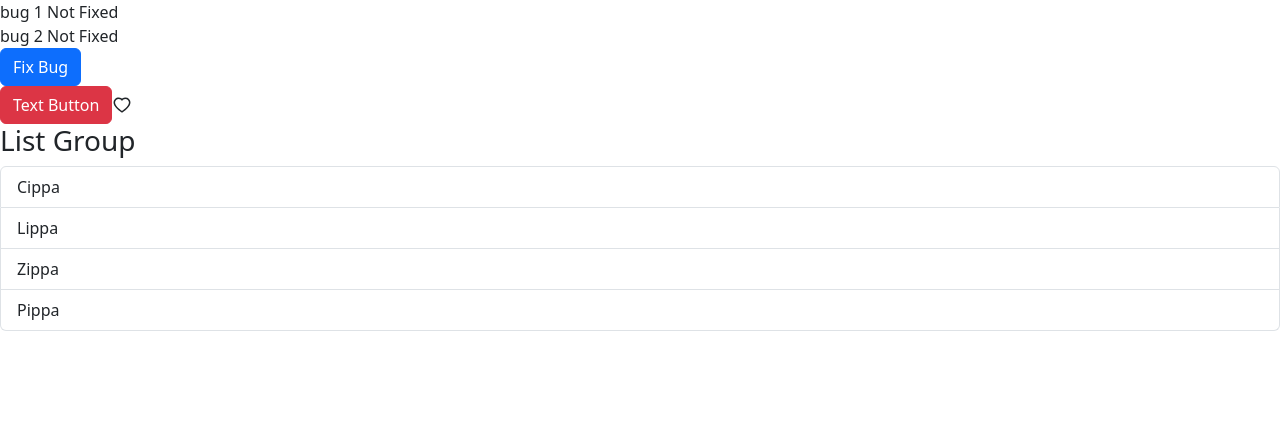
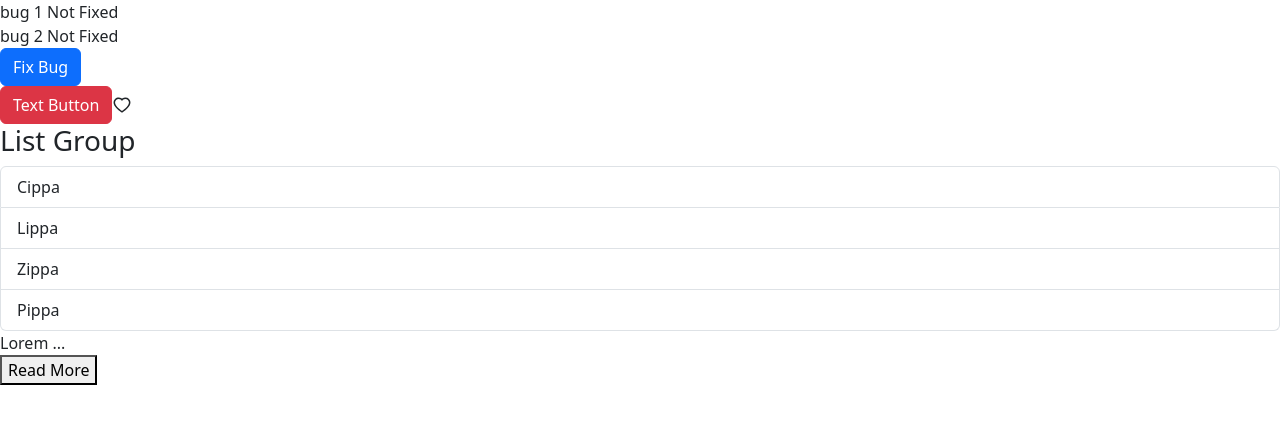
Before and after one commit to diegaccio/react-app, a React (Vite) app: page / in a window 1280 px wide. Shown: the top 424 px of the page. Built offline with nearby package versions, Linux system fonts and the light colour scheme.

Commit message:
expandable text

```diff
--- a/src/App.tsx
+++ b/src/App.tsx
@@ -3,6 +3,7 @@ import ListGroup from "./components/ListGroup";
 import Alert from "./components/Alert";
 import Button from "./components/Button";
 import Like from "./components/Like";
+import ExpandableText from "./components/ExpandableText";
 import { useState } from "react";
 import { produce } from "immer";
 
@@ -62,6 +63,19 @@ function App() {
           console.log(item);
         }}
       />
+      <ExpandableText maxLength={5}>
+        Lorem ipsum, dolor sit amet consectetur adipisicing elit. Libero ex et
+        voluptatibus laudantium excepturi fugit necessitatibus similique
+        officiis, beatae atque ad illo blanditiis dignissimos omnis minus.
+        Consectetur saepe sed debitis delectus aut rerum odit dignissimos libero
+        id quam optio quis fugiat repellendus, sint soluta natus cum repellat?
+        Repudiandae quo quod reiciendis fugiat omnis blanditiis illo, at
+        inventore, aliquid quae corrupti. Dolores, ea! Eveniet necessitatibus
+        quibusdam quia voluptatum ad quos totam ipsum laborum in sequi
+        architecto, cum porro pariatur magni similique vel assumenda ratione
+        doloribus nostrum delectus perspiciatis vero aperiam. Pariatur
+        accusantium dolor qui, expedita obcaecati dolores porro velit iusto vel!
+      </ExpandableText>
     </>
   );
 }
--- /dev/null
+++ b/src/components/ExpandableText.tsx
@@ -0,0 +1,27 @@
+import { useState } from "react";
+
+interface ExpandableTextProps {
+  children: string;
+  maxLength: number;
+}
+
+const ExpandableText = ({ children, maxLength }: ExpandableTextProps) => {
+  const [expanded, setExpanded] = useState(false);
+
+  if (children.length <= maxLength) {
+    return <>{children}</>;
+  }
+
+  return (
+    <>
+      <div>
+        {expanded ? children : children.substring(0, maxLength) + " ..."}{" "}
+      </div>
+      <button onClick={() => setExpanded(!expanded)}>
+        {expanded ? "Collapse" : "Read More"}
+      </button>
+    </>
+  );
+};
+
+export default ExpandableText;
```
